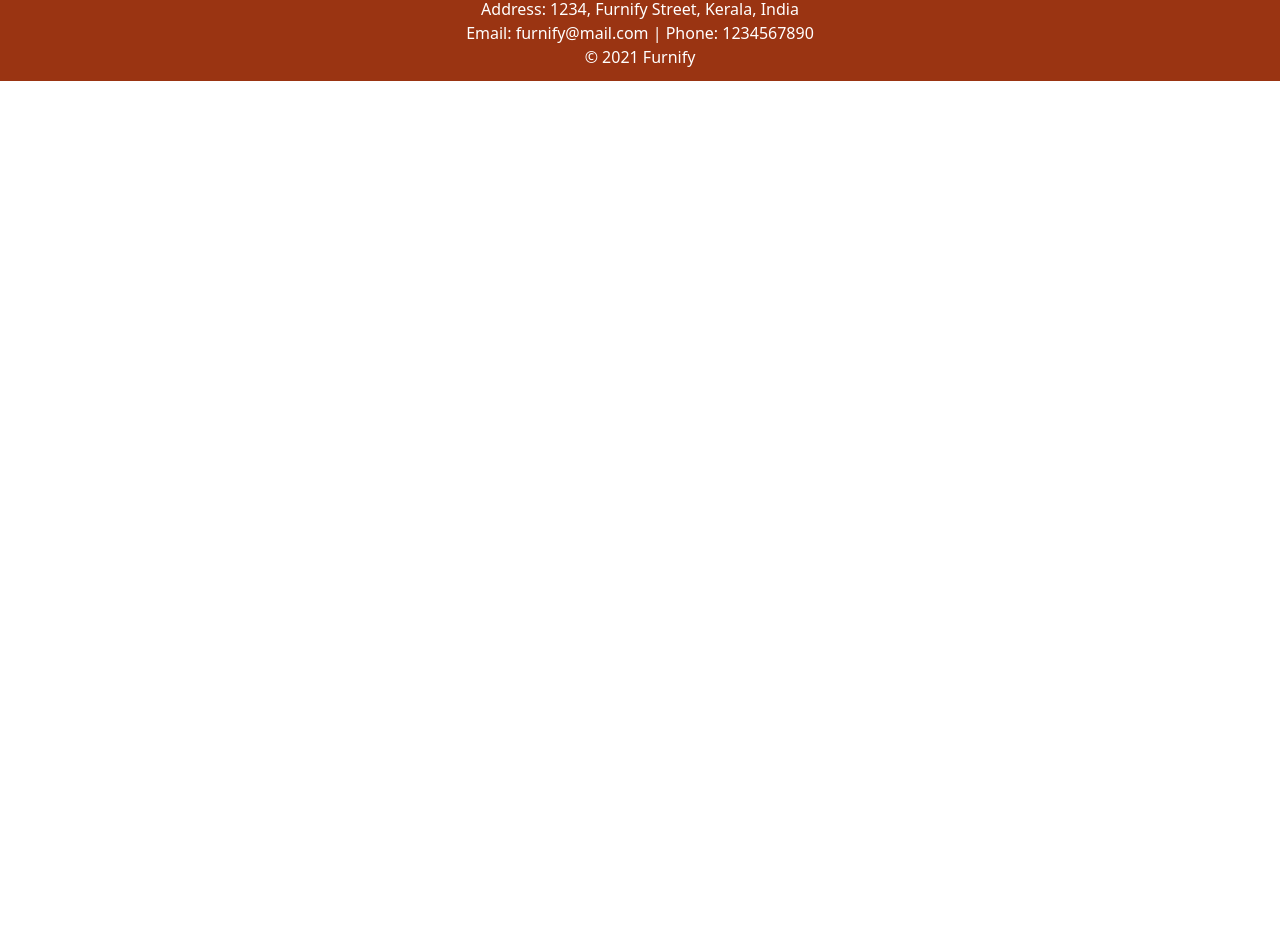
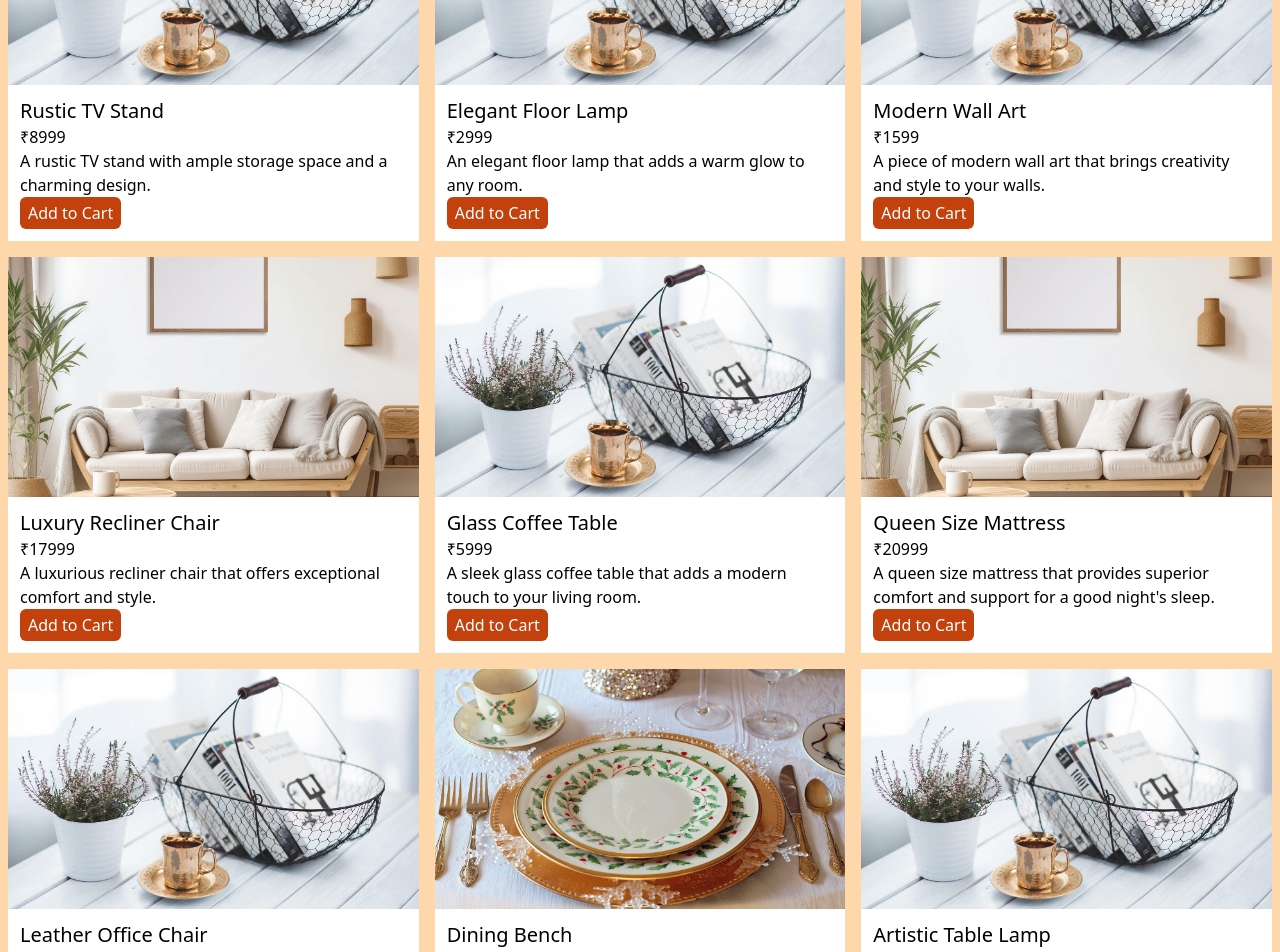
Before and after one commit to anaspxr/e-commerce-furniture-shop, a React (Vite) app in the folder frontend/: page / in a window 1280 px wide. Shown: the part 2460-3412 px from the top of the page. Before the commit the page ends 2541 px from the top, so only its background shows below. Built offline with nearby package versions, Linux system fonts and the light colour scheme.

Commit message:
update furniture data with more items

```diff
--- a/frontend/src/components/assets/data.js
+++ b/frontend/src/components/assets/data.js
@@ -11,7 +11,7 @@ export const furnitureData = [
     image: sofa,
     description:
       "A stylish and comfortable modern sofa perfect for any living room.",
-    category: "sofa",
+    category: "sofas",
   },
   {
     id: 2,
@@ -21,7 +21,7 @@ export const furnitureData = [
     image: sofa,
     description:
       "An elegant classic armchair that adds a touch of sophistication to your space.",
-    category: "sofa",
+    category: "furnishings",
   },
   {
     id: 3,
@@ -31,7 +31,7 @@ export const furnitureData = [
     image: dining,
     description:
       "A large wooden dining table that brings a rustic charm to your dining area.",
-    category: "kitchen and dining",
+    category: "dining",
   },
   {
     id: 4,
@@ -41,7 +41,7 @@ export const furnitureData = [
     image: decor,
     description:
       "A comfortable ergonomic office chair designed to support your back during long hours of work.",
-    category: "home office",
+    category: "furnishings",
   },
   {
     id: 5,
@@ -51,7 +51,7 @@ export const furnitureData = [
     image: decor,
     description:
       "A sleek and minimalist coffee table that complements modern interiors.",
-    category: "living room",
+    category: "homedecor",
   },
   {
     id: 6,
@@ -61,7 +61,7 @@ export const furnitureData = [
     image: sofa,
     description:
       "A luxurious bed frame that provides both comfort and style to your bedroom.",
-    category: "bedroom",
+    category: "matresses",
   },
   {
     id: 7,
@@ -71,7 +71,7 @@ export const furnitureData = [
     image: decor,
     description:
       "A compact and sturdy bookshelf ideal for small spaces and book lovers.",
-    category: "home office",
+    category: "furnishings",
   },
   {
     id: 8,
@@ -81,7 +81,7 @@ export const furnitureData = [
     image: decor,
     description:
       "A durable outdoor patio set perfect for enjoying sunny days and outdoor gatherings.",
-    category: "outdoor",
+    category: "furnishings",
   },
   {
     id: 9,
@@ -91,7 +91,7 @@ export const furnitureData = [
     image: dining,
     description:
       "A fun and functional bunk bed designed for kids' bedrooms with safety features.",
-    category: "kids",
+    category: "matresses",
   },
   {
     id: 10,
@@ -101,7 +101,7 @@ export const furnitureData = [
     image: sofa,
     description:
       "A plush recliner sofa that offers ultimate comfort and relaxation with adjustable settings.",
-    category: "sofa",
+    category: "sofas",
   },
   {
     id: 11,
@@ -111,7 +111,7 @@ export const furnitureData = [
     image: decor,
     description:
       "A beautifully crafted decorative vase that adds elegance to any room.",
-    category: "home decor",
+    category: "homedecor",
   },
   {
     id: 12,
@@ -121,6 +121,185 @@ export const furnitureData = [
     image: dining,
     description:
       "A set of four comfortable dining chairs with a modern design.",
-    category: "kitchen and dining",
+    category: "dining",
+  },
+  {
+    id: 13,
+    name: "Rustic TV Stand",
+    price: 8999,
+    discount: 8,
+    image: decor,
+    description:
+      "A rustic TV stand with ample storage space and a charming design.",
+    category: "furnishings",
+  },
+  {
+    id: 14,
+    name: "Elegant Floor Lamp",
+    price: 2999,
+    discount: 12,
+    image: decor,
+    description: "An elegant floor lamp that adds a warm glow to any room.",
+    category: "lightings",
+  },
+  {
+    id: 15,
+    name: "Modern Wall Art",
+    price: 1599,
+    discount: 7,
+    image: decor,
+    description:
+      "A piece of modern wall art that brings creativity and style to your walls.",
+    category: "homedecor",
+  },
+  {
+    id: 16,
+    name: "Luxury Recliner Chair",
+    price: 17999,
+    discount: 18,
+    image: sofa,
+    description:
+      "A luxurious recliner chair that offers exceptional comfort and style.",
+    category: "sofas",
+  },
+  {
+    id: 17,
+    name: "Glass Coffee Table",
+    price: 5999,
+    discount: 10,
+    image: decor,
+    description:
+      "A sleek glass coffee table that adds a modern touch to your living room.",
+    category: "homedecor",
+  },
+  {
+    id: 18,
+    name: "Queen Size Mattress",
+    price: 20999,
+    discount: 20,
+    image: sofa,
+    description:
+      "A queen size mattress that provides superior comfort and support for a good night's sleep.",
+    category: "matresses",
+  },
+  {
+    id: 19,
+    name: "Leather Office Chair",
+    price: 7999,
+    discount: 15,
+    image: decor,
+    description:
+      "A stylish leather office chair designed for maximum comfort during long work hours.",
+    category: "furnishings",
+  },
+  {
+    id: 20,
+    name: "Dining Bench",
+    price: 7999,
+    discount: 12,
+    image: dining,
+    description:
+      "A sturdy dining bench that offers additional seating for your dining area.",
+    category: "dining",
+  },
+  {
+    id: 21,
+    name: "Artistic Table Lamp",
+    price: 2499,
+    discount: 10,
+    image: decor,
+    description:
+      "An artistic table lamp that adds a unique touch to your workspace or bedside table.",
+    category: "lightings",
+  },
+  {
+    id: 22,
+    name: "Velvet Ottoman",
+    price: 3499,
+    discount: 15,
+    image: decor,
+    description:
+      "A plush velvet ottoman that provides extra seating and elegance to your living room.",
+    category: "furnishings",
+  },
+  {
+    id: 23,
+    name: "Bamboo Shelf",
+    price: 6999,
+    discount: 20,
+    image: decor,
+    description:
+      "A sustainable bamboo shelf that offers both storage and a natural aesthetic.",
+    category: "homedecor",
+  },
+  {
+    id: 24,
+    name: "Convertible Sofa Bed",
+    price: 22999,
+    discount: 15,
+    image: sofa,
+    description:
+      "A versatile convertible sofa bed perfect for guests and small spaces.",
+    category: "sofas",
+  },
+  {
+    id: 25,
+    name: "Crystal Chandelier",
+    price: 15999,
+    discount: 25,
+    image: decor,
+    description:
+      "A luxurious crystal chandelier that adds a touch of elegance to any room.",
+    category: "lightings",
+  },
+  {
+    id: 26,
+    name: "Children's Toy Storage",
+    price: 4999,
+    discount: 10,
+    image: decor,
+    description:
+      "A practical and fun toy storage unit for organizing children's play areas.",
+    category: "furnishings",
+  },
+  {
+    id: 27,
+    name: "Vintage Bookshelf",
+    price: 9999,
+    discount: 12,
+    image: decor,
+    description:
+      "A vintage bookshelf that brings a classic look to your home library or living room.",
+    category: "furnishings",
+  },
+  {
+    id: 28,
+    name: "Modern Pendant Light",
+    price: 3499,
+    discount: 10,
+    image: decor,
+    description:
+      "A modern pendant light that enhances the style of your kitchen or dining area.",
+    category: "lightings",
+  },
+  {
+    id: 29,
+    name: "Adjustable Desk Lamp",
+    price: 1999,
+    discount: 5,
+    image: decor,
+    description:
+      "A sleek and adjustable desk lamp perfect for studying or working late hours.",
+    category: "lightings",
+  },
+  {
+    id: 30,
+    name: "Comfortable Rocking Chair",
+    price: 11999,
+    discount: 18,
+    image: decor,
+    description:
+      "A comfortable rocking chair that provides relaxation and a timeless look.",
+    category: "furnishings",
   },
 ];
```
